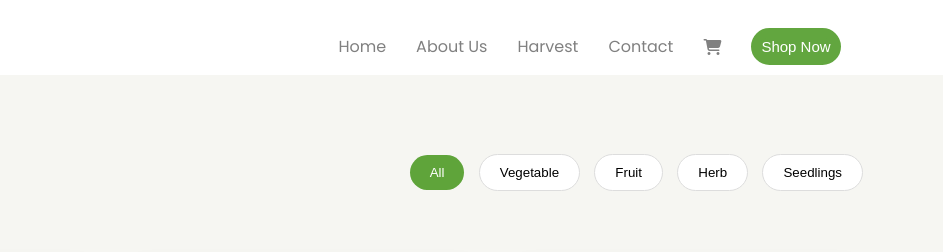
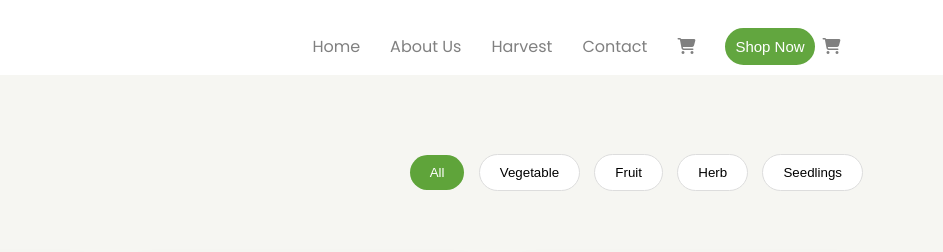
Before and after one commit to pfunzomaba/pfunzosgarden, a plain HTML site: page products.html in a window 1280 px wide. Shown: the top 252 px of the page, 337-1280 px from the left. Drawn offline with Linux system fonts and the light colour scheme; files whose address does not match are found by name.

Commit message:
Update products.html

```diff
--- a/products.html
+++ b/products.html
@@ -14,6 +14,7 @@
 
 <body>
 
+
 <header>
     <div class="logo-area">
         <a href="index.html">
@@ -24,23 +25,39 @@
     </div>
 
     <nav id="menu">
-        <div class="menu-toggle" id="hamburger"  onclick="toggleMenu()">
-            <i class="fas fa-bars" id="menu-icon"></i> <!-- hamburger icon -->
-        </div>
+
         <ul id="nav-links">
             <li><a href="index.html" >Home</a></li>
             <li><a href="about-us.html">About Us</a></li>
             <li><a href="products.html">Harvest</a></li>
             <li><a href="contact-us.html">Contact</a></li>
-            <li class="fas fa-shopping-cart"></li>
+            <li class="cart-icon">
+                    <i class="fas fa-shopping-cart"></i>
+            </li>
             <li>
                 <a href="products.html">
                     <button class="btn">Shop Now</button>
                 </a>
             </li>
+
+
         </ul>
+
+        <div class="mobile-icons">
+
+                <div class="mobile-cart">
+                    <i class="fas fa-shopping-cart"></i>
+                </div>
+
+                 <div class="menu-toggle" id="hamburger"  onclick="toggleMenu()">
+                    <i class="fas fa-bars" id="menu-icon"></i> <!-- hamburger icon -->
+                </div>
+
+         </div>
     </nav>
 </header>
+
+
 
 
 
```
